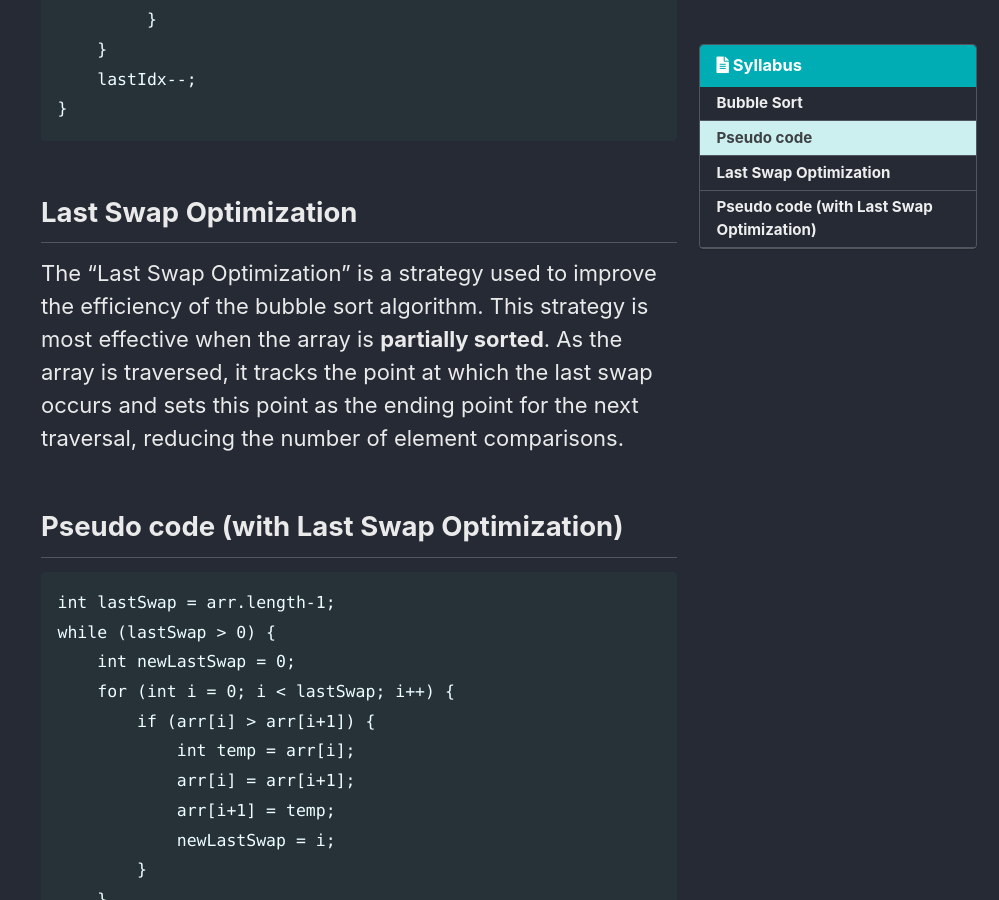
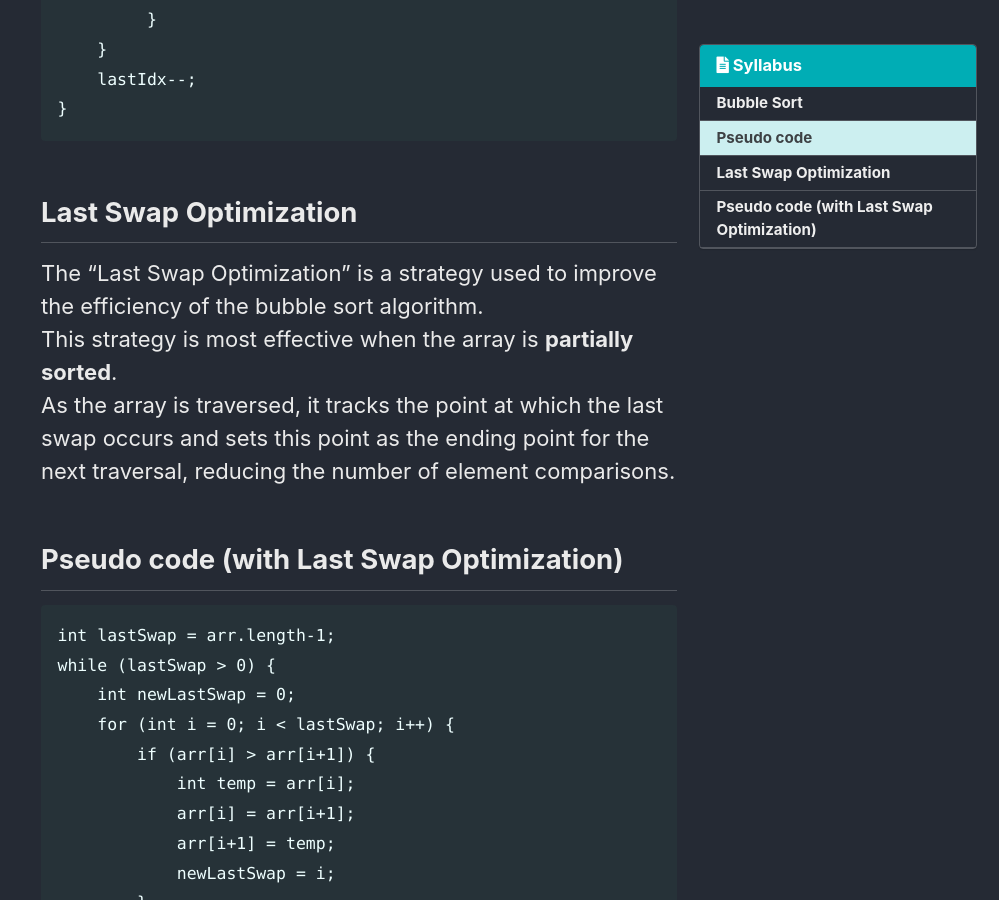
Before and after one commit to PyChanyoung/PyChanyoung.github.io, a Jekyll site: the page built from _posts/2023-05-29-BubbleSort.md, in a window 1280 px wide and 900 px high, scrolled down 1359 px. Shown: the whole window, without its empty margins (281-1280 px from the left). Built offline with Jekyll 4.4.1, drawn with Linux system fonts in a browser that asks for light colours; cached includes are drawn as plain includes; some web fonts are replaced; comment, search, counter and statistics services are not loaded; some of the changed text lies outside the part shown.

Commit message:
Content update

```diff
--- a/_posts/2023-05-29-BubbleSort.md
+++ b/_posts/2023-05-29-BubbleSort.md
@@ -39,9 +39,9 @@ while (lastIdx > 0) {
 
 ## Last Swap Optimization
 
-The "Last Swap Optimization" is a strategy used to improve the efficiency of the bubble sort algorithm.
-This strategy is most effective when the array is **partially sorted**.
-As the array is traversed, it tracks the point at which the last swap occurs and sets this point as the ending point for the next traversal, reducing the number of element comparisons.
+The "Last Swap Optimization" is a strategy used to improve the efficiency of the bubble sort algorithm.<br>
+This strategy is most effective when the array is **partially sorted**.<br>
+As the array is traversed, it tracks the point at which the last swap occurs and sets this point as the ending point for the next traversal, reducing the number of element comparisons.<br>
 
 ## Pseudo code (with Last Swap Optimization)
 
```
Also changed, not shown: _posts/2023-05-30-CocktailShakerSort.md (added, +12 -0 lines).
